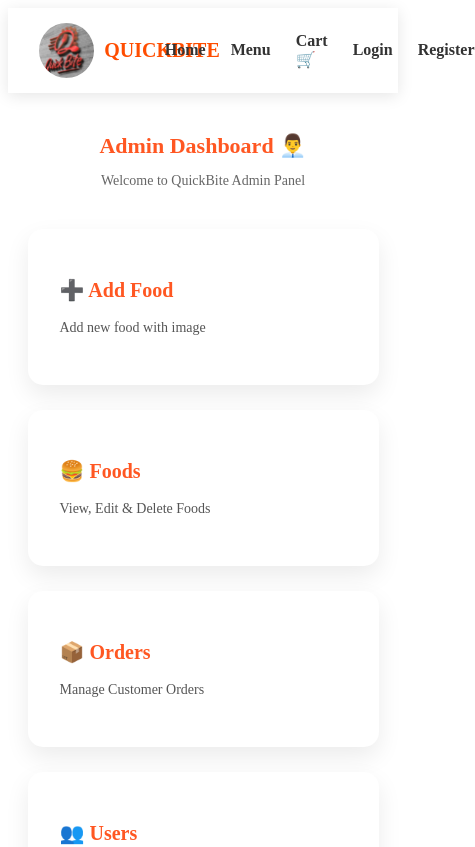
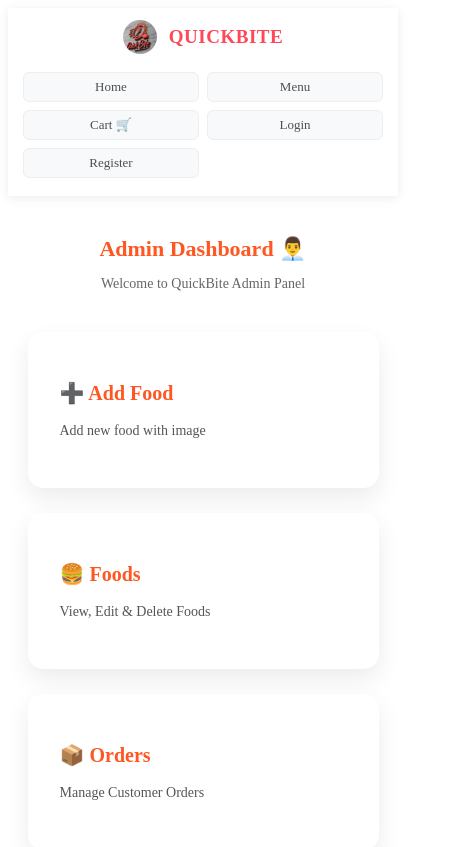
Before and after one commit to faisaldhude15-ai/QUICKBITE, a React (Vite) app in the folder frontend/: page /dashboard in a window 390 px wide. Shown: the top 847 px of the page, 475 px wide, since content can reach past the window. Built offline with nearby package versions, Linux system fonts and the light colour scheme.

Commit message:
engineered layout grid matrix system inside mobile navbar

```diff
--- a/frontend/src/components/Navbar.css
+++ b/frontend/src/components/Navbar.css
@@ -1,83 +1,142 @@
-.navbar{
-
-display:flex;
-justify-content:space-between;
-align-items:center;
-padding:15px 8%;
-background:white;
-box-shadow:0 3px 15px rgba(0,0,0,0.1);
-
+/* ==========================================================================
+   🌐 QUICKBITE NAVBAR DESKTOP STANDARD DESIGN
+   ========================================================================== */
+.navbar {
+  display: flex;
+  justify-content: space-between;
+  align-items: center;
+  padding: 15px 40px;
+  background-color: #ffffff;
+  box-shadow: 0 2px 10px rgba(0, 0, 0, 0.08);
+  position: sticky;
+  top: 0;
+  z-index: 1000;
+  width: 100%;
+  box-sizing: border-box;
 }
 
-
-
-.logo-area{
-
-display:flex;
-align-items:center;
-gap:10px;
-text-decoration:none;
-color:#ff4d00;
-
+.logo-area {
+  display: flex;
+  align-items: center;
+  gap: 12px;
+  text-decoration: none;
+  color: #333333;
 }
 
-
-
-.logo-image{
-
-width:55px;
-height:55px;
-object-fit:contain;
-border-radius:50%;
-
+.logo-image {
+  width: 40px;
+  height: 40px;
+  border-radius: 50%;
+  object-fit: cover;
 }
 
-
-
-.logo-area h2{
-
-font-size:28px;
-margin:0;
-
+.logo-area h2 {
+  margin: 0;
+  font-size: 22px;
+  font-weight: 700;
+  letter-spacing: 0.5px;
+  color: #ff4757; /* Standard vibrant food brand theme accent */
 }
 
-
-
-.nav-links{
-
-display:flex;
-align-items:center;
-gap:25px;
-
+.nav-links {
+  display: flex;
+  align-items: center;
+  gap: 20px;
 }
 
-
-
-.nav-links a{
-
-text-decoration:none;
-color:#333;
-font-weight:600;
-
+.nav-links a {
+  text-decoration: none;
+  color: #4f4f4f;
+  font-weight: 500;
+  font-size: 16px;
+  transition: color 0.2s ease-in-out;
 }
 
-
-
-.nav-links a:hover{
-
-color:#f2ebe7;
-
+.nav-links a:hover {
+  color: #ff4757;
 }
 
+.logout-btn {
+  background-color: #ff4757;
+  color: white;
+  border: none;
+  padding: 8px 16px;
+  font-size: 15px;
+  font-weight: 500;
+  border-radius: 6px;
+  cursor: pointer;
+  transition: background 0.2s;
+}
 
+.logout-btn:hover {
+  background-color: #e03d4b;
+}
 
-.logout-btn{
+/* ==========================================================================
+   📱 📱 MOBILE SMART RESPONSE SYSTEM (Screen limit: Max 768px)
+   ========================================================================== */
+@media screen and (max-width: 768px) {
+  .navbar {
+    flex-direction: column !important; /* Forces vertical column stack layout on mobile devices */
+    padding: 12px 15px !important;
+    gap: 12px !important;
+    text-align: center !important;
+  }
 
-background:#ff4d00;
-color:white;
-border:none;
-padding:10px 18px;
-border-radius:20px;
-cursor:pointer;
+  .logo-area {
+    justify-content: center !important;
+    width: 100% !important;
+  }
 
+  .logo-area h2 {
+    font-size: 19px !important;
+  }
+
+  .logo-image {
+    width: 34px !important;
+    height: 34px !important;
+  }
+
+  /* Core Link Box Dynamic Restructuring Grid */
+  .nav-links {
+    width: 100% !important;
+    display: grid !important;
+    /* Auto sets rows containing two balanced columns for absolute visibility bounds */
+    grid-template-columns: repeat(auto-fit, minmax(100px, 1fr)) !important;
+    gap: 10px !important;
+    justify-content: center !important;
+    align-items: center !important;
+    padding: 6px 0 !important;
+  }
+
+  .nav-links a {
+    font-size: 13px !important;
+    padding: 6px 8px !important;
+    background-color: #f8f9fa; /* Sleek button cell back-shading for crisp tactile response */
+    border-radius: 6px !important;
+    display: block !important;
+    text-align: center !important;
+    border: 1px solid #eee !important;
+  }
+
+  .nav-links a:hover {
+    background-color: #ffeef0;
+    color: #ff4757;
+  }
+
+  .logout-btn {
+    grid-column: span 2 !important; /* Stretches the logout execution block evenly at baseline grid bounds */
+    width: 100% !important;
+    padding: 10px !important;
+    font-size: 14px !important;
+    margin-top: 4px !important;
+  }
 }
+
+/* Micro Devices Specific Wrap Layout Safety Padding */
+@media screen and (max-width: 400px) {
+  .nav-links {
+    grid-template-columns: repeat(2, 1fr) !important; /* Hard lock safety boundaries grid grid lines */
+    gap: 8px !important;
+  }
+}
```
